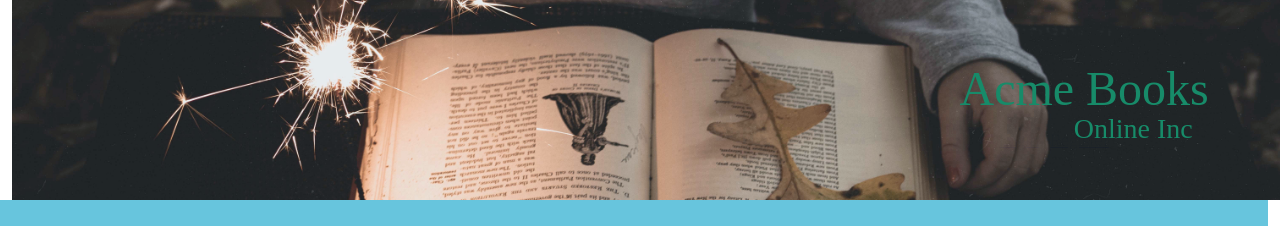
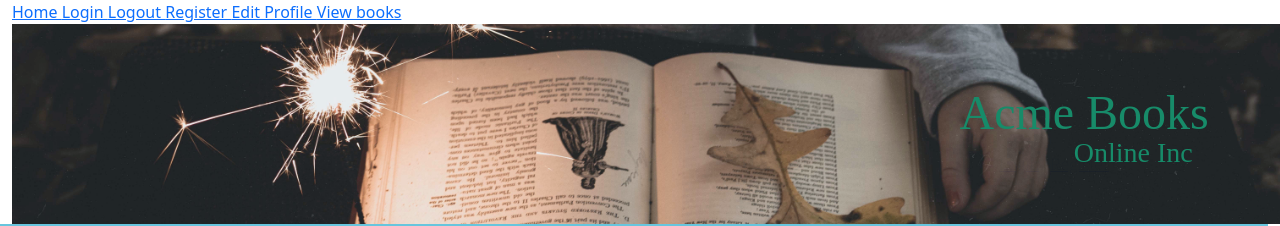
Before and after one commit to Midnight-Sighs/E-Commerce_Acme_Books_Front_End, a React (Create React App) app: page / in a window 1280 px wide. Shown: the top 226 px of the page. Built offline with nearby package versions, Linux system fonts and the light colour scheme.

Commit message:
edit profile
edit profile

```diff
--- a/src/App.js
+++ b/src/App.js
@@ -21,13 +21,11 @@ class App extends Component {
       user: [],
       currentUser: [],
       registeredUser: [],
-      loggedIn: []
+      loggedIn: false
     };
 
   };
-//http://localhost:62321/api/authentication
-//http://localhost:62321/api/users/create
-//https://localhost:44394/api/authentication/
+
   register = async (registerUser) => {
     console.log(registerUser);
     let response = await axios.post('https://localhost:44394/api/authentication/', registerUser);
@@ -45,12 +43,13 @@ class App extends Component {
     console.log(err);
   }
 
-
-login = async (login) => {
+  loginUser = async(login) => {
+    try{
       let response = await axios.post('https://localhost:44394/api/authentication/login', login);
       if (response === undefined) {
         this.setState({});
-    } else {
+      }
+      else {
         this.setState({
           token: response.data,
           loggedIn: !this.state.loggedIn,
@@ -58,10 +57,13 @@ login = async (login) => {
         localStorage.setItem('token', this.state.token.token);
         console.log(this.state.token.token);
         console.log(this.state.user);
+
       }
     }
     catch(err) {
       console.log(err);
+    }
+
   }
 
 
@@ -88,15 +90,25 @@ logoutUser = () => {
   localStorage.removeItem('token');
   window.location = "/";
   this.setState({
-    user: null
+    loggedIn: false,
+    currentUser: [],
   })
 }
 
 
+
   render() {
-
+    console.log(this.state.user);
     return (
       <Container fluid>
+        <div>
+          <a href="/"> Home </a>
+          <a href="/login"> Login </a>
+          <a href="/logout"> Logout </a>
+          <a href="/register"> Register </a>
+          <a href="/profile/edit"> Edit Profile </a>
+          <a href="/books"> View books</a>
+        </div>
         <Row>
           <Col><Header/></Col>
         </Row>
@@ -104,13 +116,13 @@ logoutUser = () => {
           <NavBar/>
 
           <Col sm={12}>
-          <Router history={history} forceRefresh={true}>
+          <Router history={history} >
             <Switch >
               <Route exact path="/" render={() => <Anon/>}/>
 
               <Route
               exact path='/login'
-              render={() => <LoginPage login={this.login} currentUser={this.getCurrentUser}/>}
+              render={() => <LoginPage {...props} login={this.loginUser} currentUser={this.getCurrentUser}/>}
               />
 
               <Route
@@ -120,7 +132,7 @@ logoutUser = () => {
 
               <Route
               exact path='/profile/edit'
-              render={() => <EditProfile user={this.user}/>}
+              render={() => <EditProfile user={this.state.user}/>}
               />
 
             </Switch>
--- a/src/Pages/EditProfile/EditProfile.jsx
+++ b/src/Pages/EditProfile/EditProfile.jsx
@@ -0,0 +1,18 @@
+import React from 'react';
+import { Form, Button, Row, Col } from "react-bootstrap";
+
+
+const EditProfile = ({user}) => {
+    console.log(user)
+    if (!user) {
+        return <div>no user</div>;
+    }
+
+    return (
+        <div>
+        {user.firstName}
+        </div>
+
+    )
+}
+export default EditProfile;
```
Lines whose indentation alone changed are shown as unchanged.
